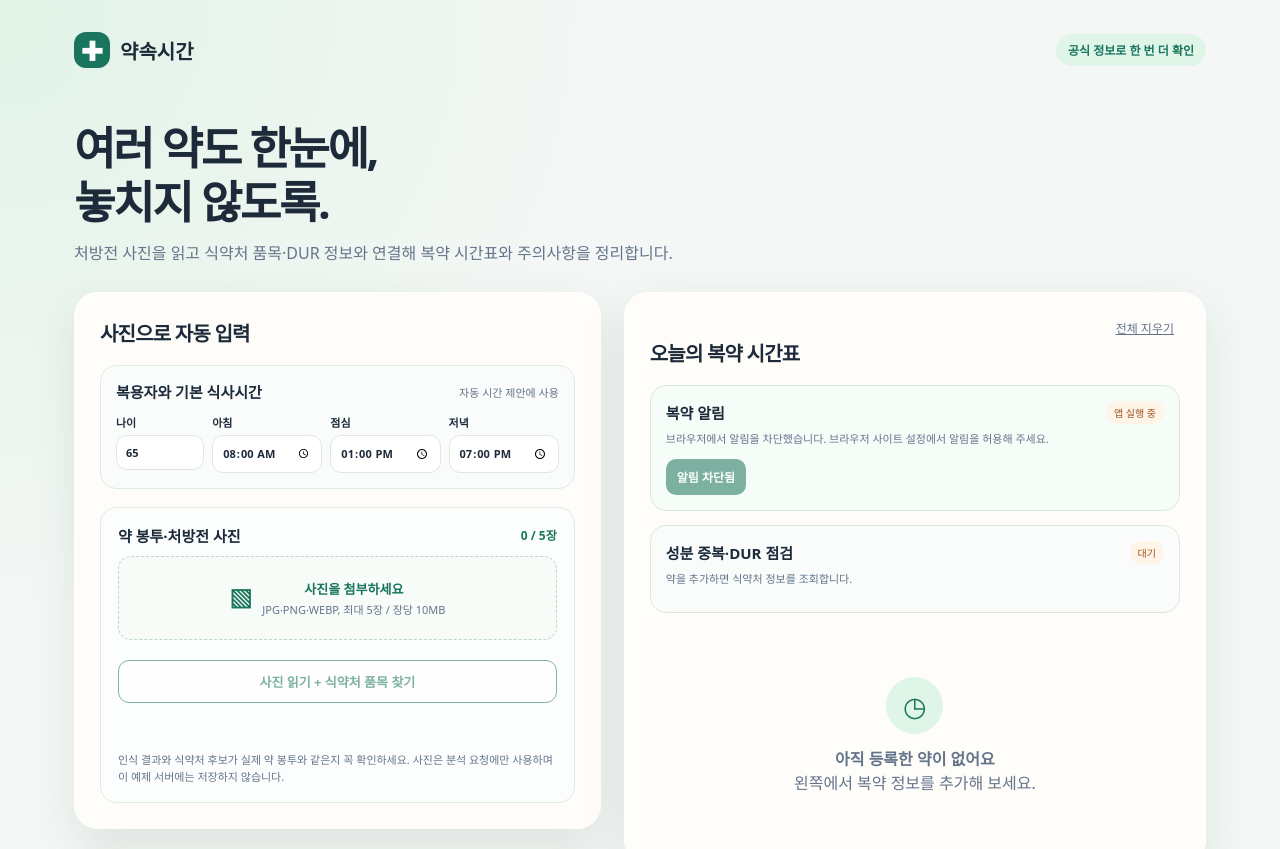
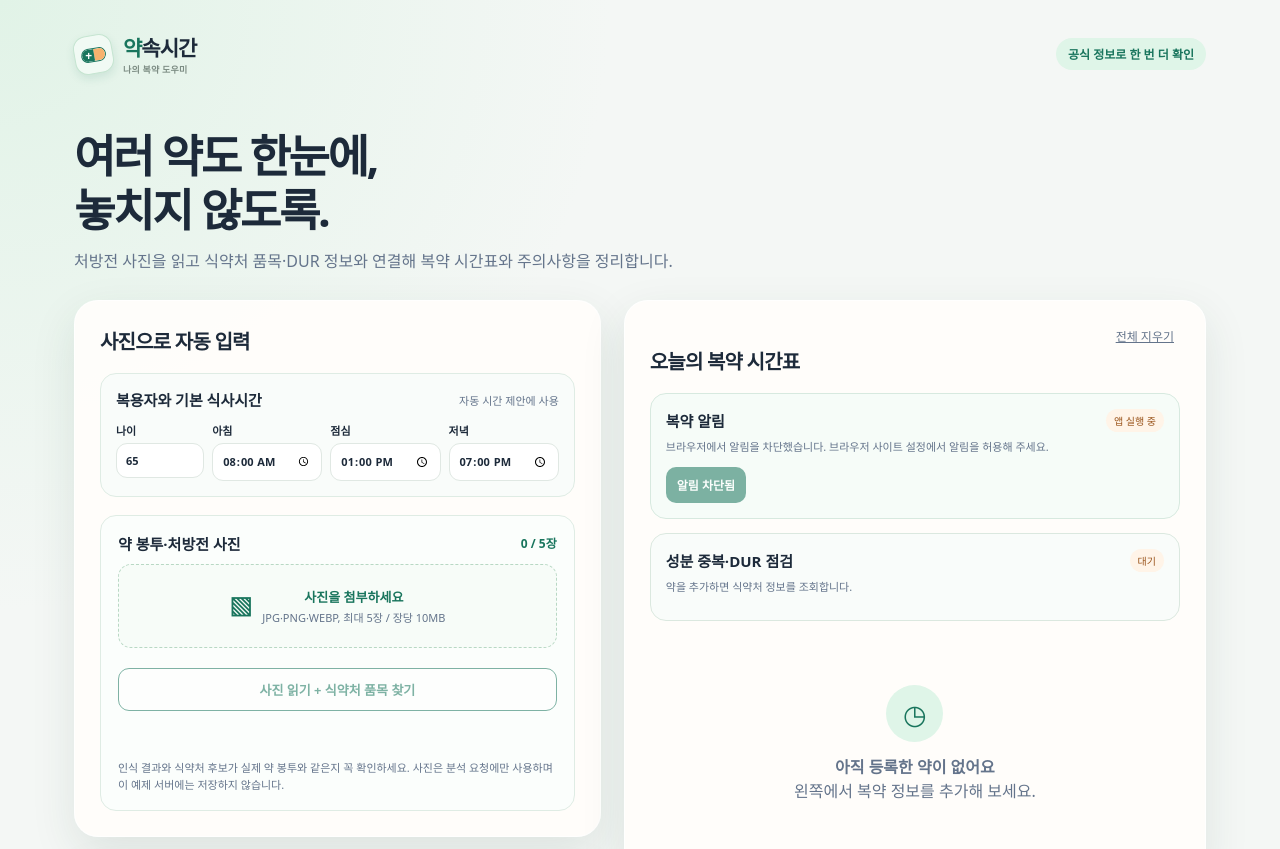
Before and after one commit to Junyoung-9038/TEAMPROJECT, a website: page index.html in a window 1280 px wide. Shown: the top 849 px of the page. Drawn offline with Linux system fonts and the light colour scheme.

Commit message:
style: strengthen medication brand identity

```diff
--- a/index.html
+++ b/index.html
@@ -16,8 +16,15 @@
     body { margin:0; font-family:"Pretendard","Noto Sans KR",system-ui,sans-serif; color:var(--ink); background:radial-gradient(circle at 0 0,#e1f3e7 0,transparent 32%),var(--bg); min-height:100vh; }
     button,input,select { font:inherit; }
     header { max-width:1180px; margin:auto; padding:32px 24px 18px; display:flex; align-items:center; justify-content:space-between; }
-    .brand { display:flex; align-items:center; gap:10px; font-weight:800; font-size:20px; }
-    .brand-mark { width:36px; height:36px; border-radius:12px; display:grid; place-items:center; background:var(--green); color:white; font-size:23px; }
+    .brand { display:flex; align-items:center; gap:10px; font-weight:900; font-size:21px; letter-spacing:-1px; }
+    .brand-mark { width:39px; height:39px; border-radius:13px; display:flex; align-items:center; justify-content:center; overflow:hidden; background:#f1faf4; border:1px solid #c6e5d1; transform:rotate(-10deg); box-shadow:0 4px 10px #19755d1f; }
+    .capsule { width:25px; height:14px; border-radius:999px; overflow:hidden; display:flex; border:1.5px solid var(--green); background:white; }
+    .capsule-half { width:50%; height:100%; }
+    .capsule-half:first-child { background:var(--green); position:relative; }
+    .capsule-half:first-child:after { content:"+"; position:absolute; color:white; font-size:12px; font-weight:900; line-height:12px; left:3px; top:0; transform:rotate(10deg); }
+    .capsule-half:last-child { background:#f7b26e; }
+    .brand-name strong { color:var(--green); }
+    .brand-name small { display:block; margin-top:1px; color:#7c8c83; font-size:9px; font-weight:750; letter-spacing:.2px; }
     .tag { color:var(--green); background:var(--mint); padding:7px 12px; border-radius:999px; font-size:12px; font-weight:700; }
     .header-actions { display:flex; align-items:center; gap:8px; }
     .install-app { display:none; border:1px solid var(--green); color:var(--green); background:#fff; border-radius:999px; padding:7px 11px; cursor:pointer; font-size:12px; font-weight:800; }
@@ -116,7 +123,7 @@
   </style>
 </head>
 <body>
-  <header><div class="brand"><span class="brand-mark">✚</span>약속시간</div><div class="header-actions"><button class="install-app" id="installApp" type="button">앱 설치</button><span class="tag">공식 정보로 한 번 더 확인</span></div></header>
+  <header><div class="brand" aria-label="약속시간, 나의 복약 도우미"><span class="brand-mark" aria-hidden="true"><span class="capsule"><span class="capsule-half"></span><span class="capsule-half"></span></span></span><span class="brand-name"><strong>약</strong>속시간<small>나의 복약 도우미</small></span></div><div class="header-actions"><button class="install-app" id="installApp" type="button">앱 설치</button><span class="tag">공식 정보로 한 번 더 확인</span></div></header>
   <main>
     <section class="intro"><h1>여러 약도 한눈에,<br>놓치지 않도록.</h1><p>처방전 사진을 읽고 식약처 품목·DUR 정보와 연결해 복약 시간표와 주의사항을 정리합니다.</p></section>
     <div class="grid">
```
